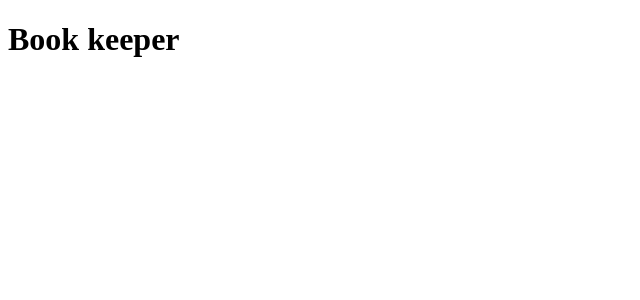
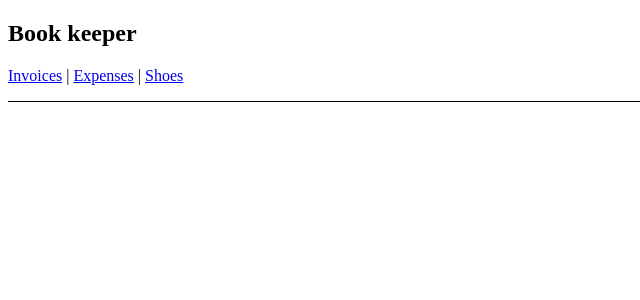
Before and after one commit to 0xThomas3000/react-router-dom-v6, a React (Create React App) app: page / in a window 1280 px wide. Shown: the top 300 px of the page, without its empty margins (0-640 px from the left). Built offline with nearby package versions, Linux system fonts and the light colour scheme.

Commit message:
/, /expenses, /shoes, /invoices became siblings with this Route config

```diff
--- a/src/App.tsx
+++ b/src/App.tsx
@@ -1,12 +1,17 @@
-import React from 'react'
+import React from "react";
+import { Link } from "react-router-dom";
 
 const App = () => {
   return (
-    <div>
+    <nav style={{ borderBottom: "1px solid black", paddingBottom: "1rem" }}>
       <h1>Book keeper</h1>
+      <Link to="/invoices">Invoices</Link>
+      {" | "}
+      <Link to="/expenses">Expenses</Link>
+      {" | "}
+      <Link to="/shoes">Shoes</Link>
+    </nav>
+  );
+};
 
-    </div>
-  )
-}
-
-export default App
+export default App;
--- a/src/index.tsx
+++ b/src/index.tsx
@@ -2,12 +2,18 @@ import React from "react";
 import ReactDOM from "react-dom";
 import { BrowserRouter, Route, Routes } from "react-router-dom";
 import App from "./App";
+import Expenses from "./routes/expenses";
+import Invoices from "./routes/invoices";
+import Shoes from "./routes/shoes";
 
 ReactDOM.render(
   <React.StrictMode>
     <BrowserRouter>
       <Routes>
         <Route path="/" element={<App />} />
+        <Route path="invoices" element={<Invoices />} />
+        <Route path="expenses" element={<Expenses />} />
+        <Route path="shoes" element={<Shoes />} />
       </Routes>
     </BrowserRouter>
   </React.StrictMode>,
--- /dev/null
+++ b/src/routes/expenses.tsx
@@ -0,0 +1,11 @@
+import React from "react";
+
+const Expenses = () => {
+  return (
+    <div>
+      <h1>expenses</h1>
+    </div>
+  );
+};
+
+export default Expenses;
--- /dev/null
+++ b/src/routes/invoices.tsx
@@ -0,0 +1,11 @@
+import React from 'react'
+
+const Invoices = () => {
+  return (
+    <div>
+      <h1>Invoices</h1>
+    </div>
+  )
+}
+
+export default Invoices
--- /dev/null
+++ b/src/routes/shoes.tsx
@@ -0,0 +1,11 @@
+import React from "react";
+
+const Shoes = () => {
+  return (
+    <div>
+      <h1>shoes</h1>
+    </div>
+  );
+};
+
+export default Shoes;
```
